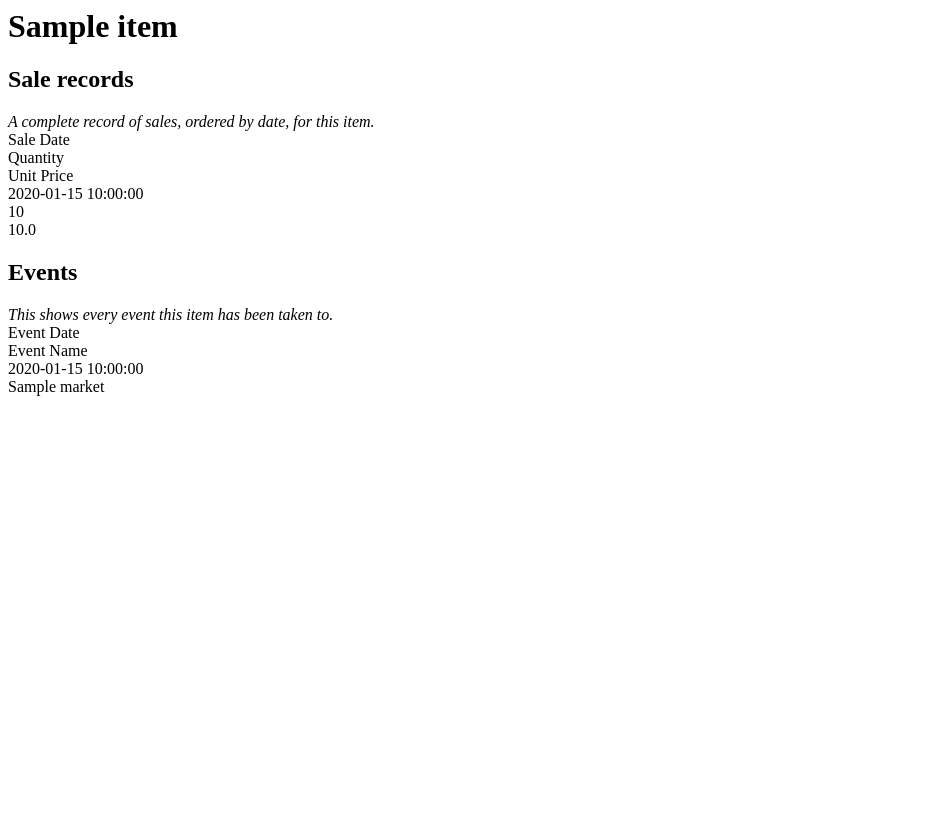
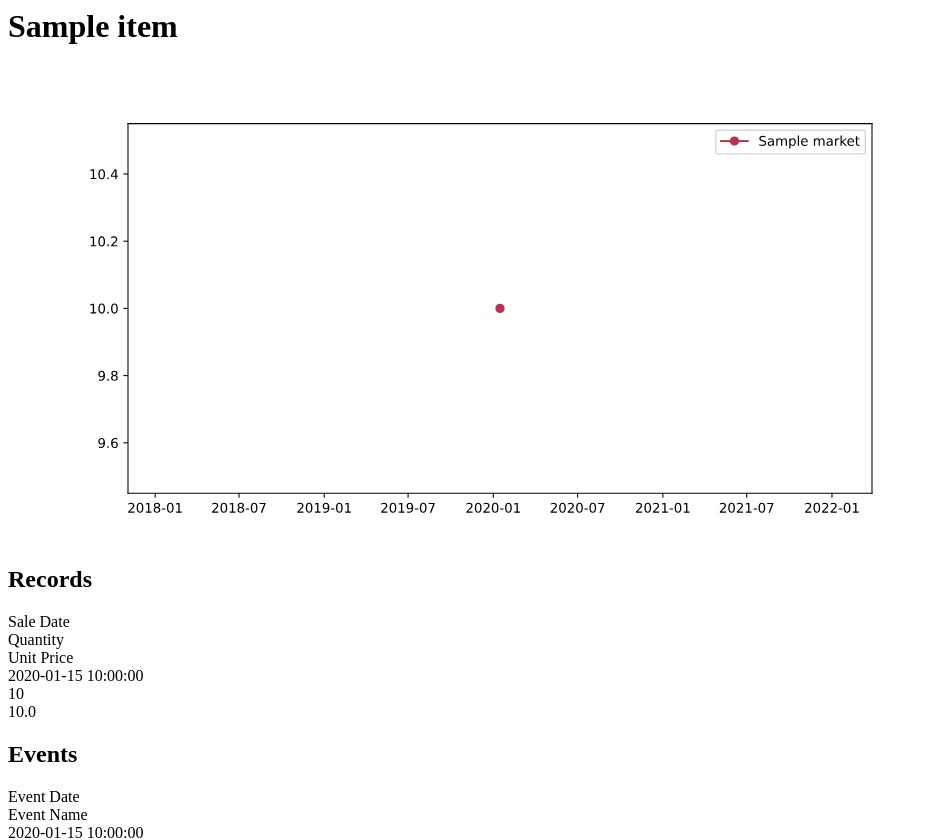
Before and after one commit to bennettscience/market, a Flask app: page /items/1 in a window 1280 px wide. Shown: the top 840 px of the page, without its empty margins (0-929 px from the left). Before the commit the page ends 396 px from the top, so only its background shows below. Run offline with Flask 3, Linux system fonts and the light colour scheme; a user stored in the database is signed in; tables that the repository leaves empty hold one stand-in row (values such as "Sample post").

Commit message:
Refactor charts, lines for item sales at events

```diff
--- a/upstream/blueprints/item.py
+++ b/upstream/blueprints/item.py
@@ -52,10 +52,13 @@ def get_single_item(id: int) -> Item:
     from upstream.charts import ItemChartBuilder
     item = Item.query.filter(Item.id == id).first_or_404()
 
-    builder = ItemChartBuilder(item)
-    chart = builder.build()
+    if item.sales:
+        builder = ItemChartBuilder(item)
+        chart = builder.build()
+    else:
+        chart = 'No data.'
 
-    return render_template("items/item-detail.html", item=item)
+    return render_template("items/item-detail.html", item=item, chart=chart)
 
 
 # @bp.put("/events/<int:id>")
--- a/upstream/charts.py
+++ b/upstream/charts.py
@@ -1,5 +1,6 @@
 import base64
 from io import BytesIO
+from sqlalchemy import and_
 
 # matplotlib has to be opened without the GUI event loop connection to run on the server.
 # see https://stackoverflow.com/questions/51188461/using-pyplot-close-crashes-the-flask-app
@@ -45,21 +46,31 @@ class ItemChartBuilder:
         self.item = item
 
     def __create_line_figure(self):
-        from upstream.models import Transaction
-        fig = Figure()
-        df = pd.read_sql_query(
-            sql=db.session.query(
-                Transaction.event_id,
-                Transaction.event_item_id,
-                Transaction.occurred_at,
-                Transaction.price_per_item,
-                Transaction.quantity).filter(
-                    Transaction.event_item_id == self.item.id).statement,
+        from upstream.models import Event, Market, Transaction
+        markets = Market.query.all()
+        colors = ['#000', '#b73351', '#7abbff' ]
+        fig = Figure(figsize=(10.0, 5.0))
+        ax = fig.subplots(1, 1)
+
+        df = pd.read_sql(
+            db.session.query(
+                Event,
+                Transaction).outerjoin(
+                    Event,
+                    Transaction.event_id == Event.id,
+                    ).filter(Transaction.event_item_id == self.item.id).statement,
             con=db.engine
         )
 
-        sales = df['quantity'].groupby(df['event_id']).sum()
-        plt.plot(sales)
+        sales = df.groupby(['market_id', 'starts']).agg({'quantity': 'sum'})
+
+        for market in markets:
+            if sales['quantity'].get(market.id) is not None:
+                ax.plot(sales['quantity'].get(market.id), marker='o', color=colors[market.id], label=market.name)
+
+        plt.xticks(rotation=45)
+        ax.tick_params(axis="x", labelsize=10)
+        ax.legend()
 
         return fig
 
--- a/upstream/static/css/main.css
+++ b/upstream/static/css/main.css
@@ -503,11 +503,11 @@ main {
     flex-direction: row;
 }
 
-.event__chart {
+.chart {
     max-width: 100%;
 }
 
-.event__chart svg {
+.chart svg {
     max-width: 100%;
 }
 
--- a/upstream/templates/events/index.html
+++ b/upstream/templates/events/index.html
@@ -52,5 +52,5 @@
             {% endfor %}
         </div>
     </section>
-    <div class="event__chart" id="event-chart">{%autoescape false%}{{chart}}{% endautoescape %}</div>
+    <div class="chart" id="event-chart">{%autoescape false%}{{chart}}{% endautoescape %}</div>
 </div>
--- a/upstream/templates/items/item-detail.html
+++ b/upstream/templates/items/item-detail.html
@@ -1,7 +1,8 @@
 <h1>{{item.name}}</h1>
 
-<h2>Sale records</h2>
-<i>A complete record of sales, ordered by date, for this item.</i>
+<div class="chart" id="item-chart">{%autoescape false%}{{chart}}{% endautoescape %}</div>
+
+<h2>Records</h2>
 <div class="table">
     <div class="row header">
         <div class="cell">Sale Date</div>
@@ -18,7 +19,6 @@
 </div>
 
 <h2>Events</h2>
-<i>This shows every event this item has been taken to.</i>
 <div class="table">
     <div class="row header red">
         <div class="cell">Event Date</div>
```
Also changed, not shown: upstream/templates/events/partials/event-item-table.html (added, +27 -0 lines).
